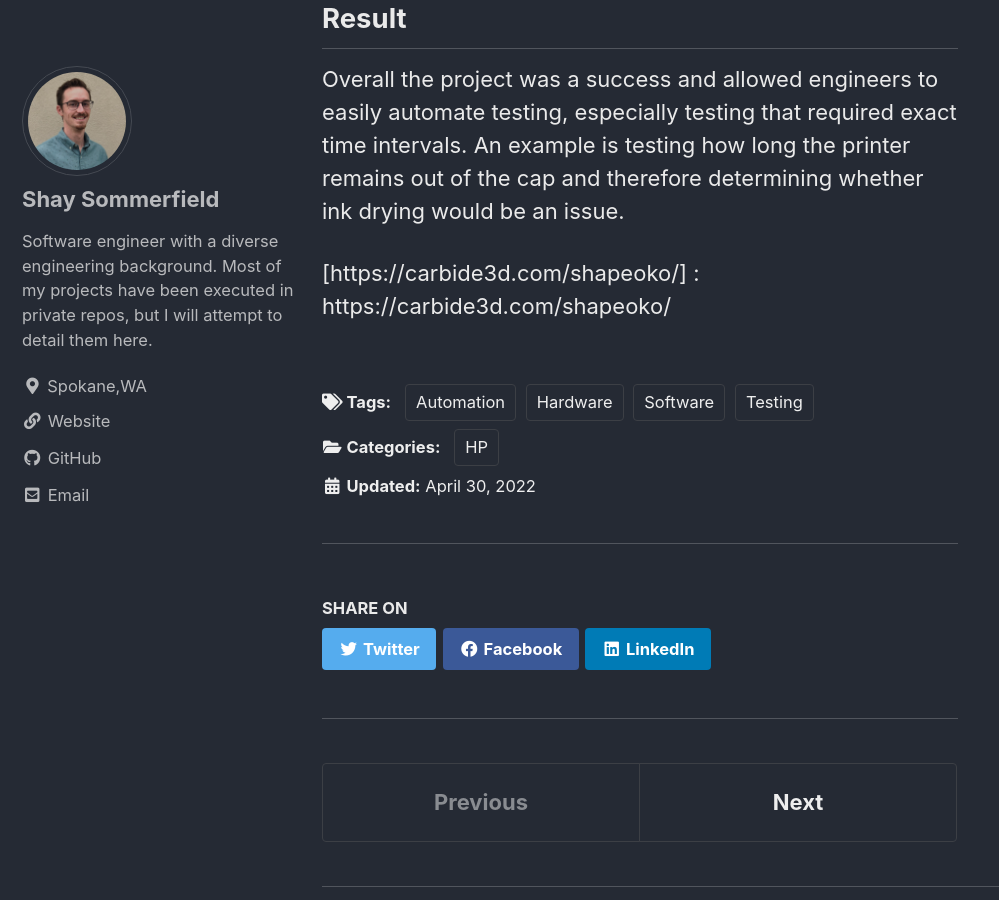
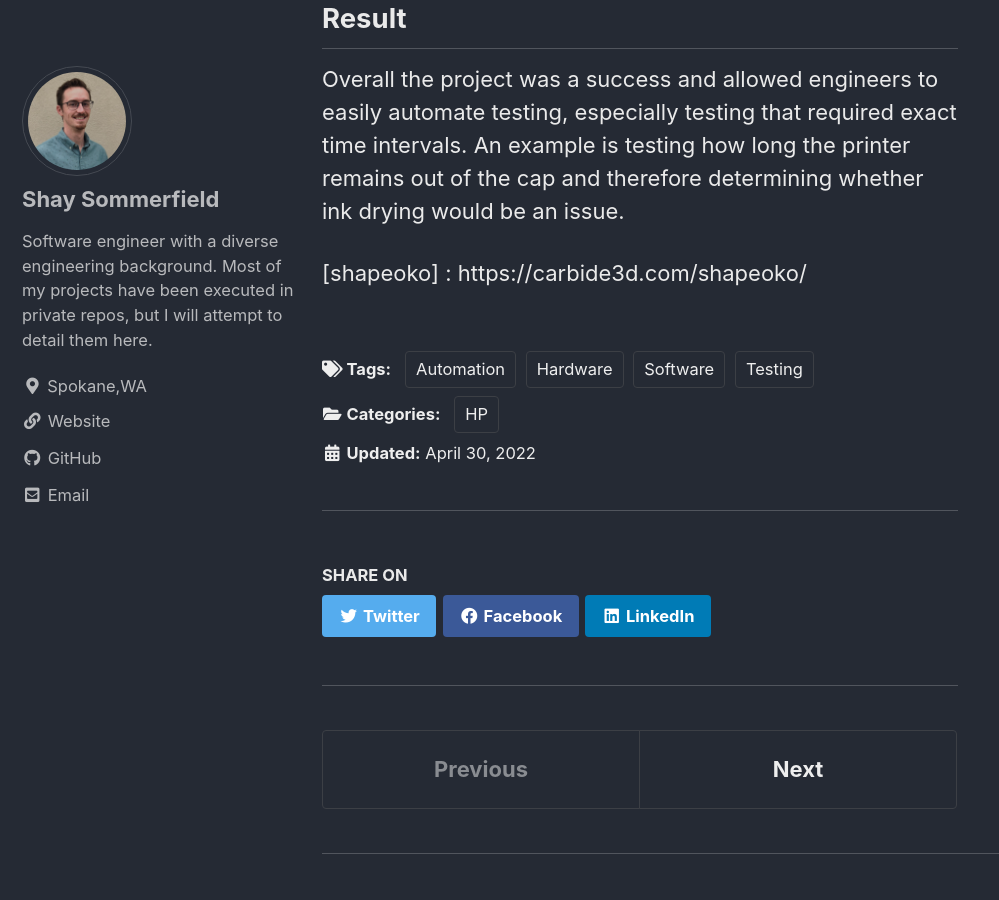
Before and after one commit to shay-sommerfield/shay-sommerfield.github.io, a Jekyll site: the page built from _posts/2022-04-29-HP-Print-Maker.md, in a window 1280 px wide and 900 px high, scrolled down 1597 px. Shown: the whole window, without its empty margins (0-999 px from the left). Built offline with Jekyll 4.4.1, drawn with Linux system fonts in a browser that asks for light colours; cached includes are drawn as plain includes; some of the changed lines change nothing that is shown.

Commit message:
fixed link

```diff
--- a/_posts/2022-04-29-HP-Print-Maker.md
+++ b/_posts/2022-04-29-HP-Print-Maker.md
@@ -23,4 +23,4 @@ Overall the project was a success and allowed engineers to easily automate testi
 
 
 [print-maker]: https://www.linkedin.com/pulse/print-anything-anywhere-chad-q-martin/
-[https://carbide3d.com/shapeoko/] : https://carbide3d.com/shapeoko/
+[shapeoko] : https://carbide3d.com/shapeoko/
```
